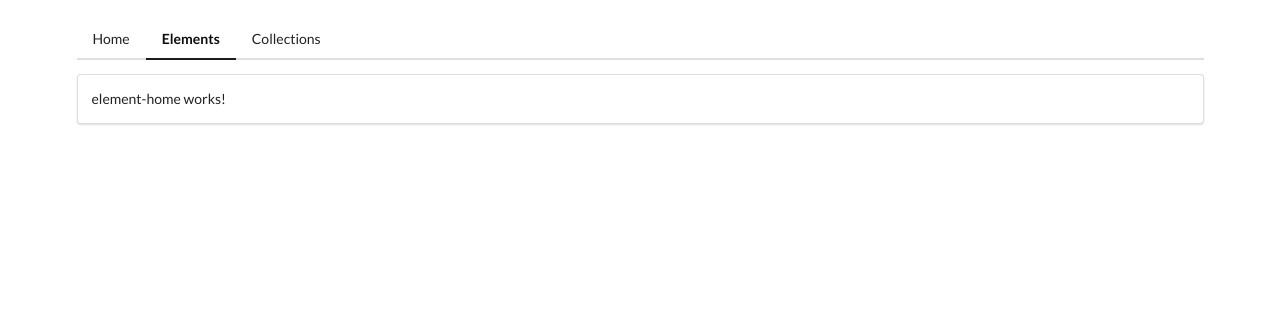
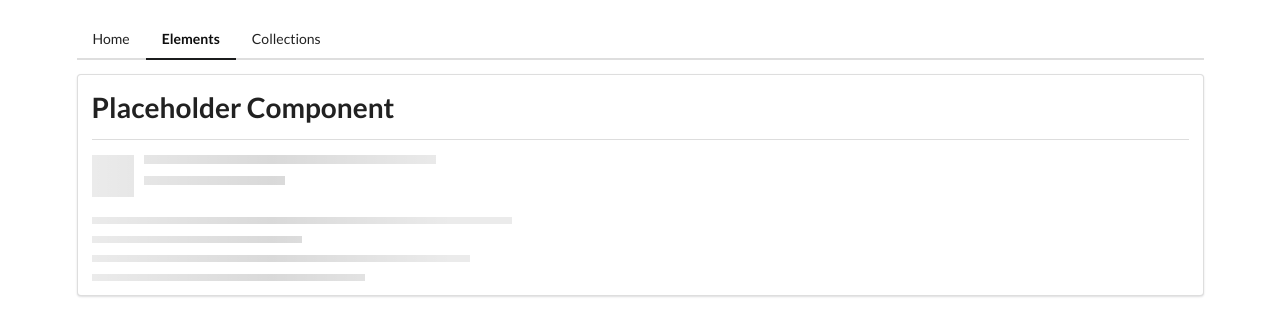
Before and after one commit to Arvind2698/comps, an Angular app: page /elements in a window 1280 px wide. Shown: the top 336 px of the page. Built offline with nearby package versions, Linux system fonts and the light colour scheme.

Commit message:
Refactoring and creating the widget module shared for common components

```diff
--- a/src/app/app.module.ts
+++ b/src/app/app.module.ts
@@ -16,6 +16,7 @@ import { ErrorPageComponent } from './error-page/error-page.component';
     BrowserModule,
     AppRoutingModule
   ],
+  exports:[],
   providers: [],
   bootstrap: [AppComponent]
 })
--- a/src/app/elements/element-home/element-home.component.html
+++ b/src/app/elements/element-home/element-home.component.html
@@ -1 +1,4 @@
-<p>element-home works!</p>
+<app-divider>
+    <header>Placeholder Component</header>
+</app-divider>
+<app-element-placeholder [line]="4" [headerPresent]="true"></app-element-placeholder>
--- /dev/null
+++ b/src/app/elements/element-placeholder/element-placeholder.component.html
@@ -0,0 +1,9 @@
+<div class="ui placeholder">
+    <div *ngIf="headerPresent" class="image header">
+        <div class="line"></div>
+        <div class="line"></div>
+    </div>
+    <div class="paragraph">
+        <div class="line" *appPrintLines="line"></div>
+    </div>
+</div>
--- /dev/null
+++ b/src/app/elements/element-placeholder/element-placeholder.component.ts
@@ -0,0 +1,18 @@
+import { Component, OnInit,Input } from '@angular/core';
+
+@Component({
+  selector: 'app-element-placeholder',
+  templateUrl: './element-placeholder.component.html',
+  styleUrls: ['./element-placeholder.component.css']
+})
+export class ElementPlaceholderComponent implements OnInit {
+
+  @Input() line:number=4;
+  @Input() headerPresent:boolean=true;
+
+  constructor() { }
+
+  ngOnInit(): void {
+  }
+
+}
--- /dev/null
+++ b/src/app/shared/divider/divider.component.html
@@ -0,0 +1,5 @@
+<h1>
+    <ng-content select="header"></ng-content>
+</h1>
+
+<div class="ui divider"></div>
--- /dev/null
+++ b/src/app/shared/divider/divider.component.ts
@@ -0,0 +1,15 @@
+import { Component, OnInit } from '@angular/core';
+
+@Component({
+  selector: 'app-divider',
+  templateUrl: './divider.component.html',
+  styleUrls: ['./divider.component.css']
+})
+export class DividerComponent implements OnInit {
+
+  constructor() { }
+
+  ngOnInit(): void {
+  }
+
+}
--- /dev/null
+++ b/src/app/shared/print-lines.directive.ts
@@ -0,0 +1,20 @@
+import { Directive,Input,ViewContainerRef,TemplateRef } from '@angular/core';
+
+@Directive({
+  selector: '[appPrintLines]'
+})
+export class PrintLinesDirective {
+
+  constructor(private viewContainerRef:ViewContainerRef, private templateRef:TemplateRef<any>) { }
+
+  @Input("appPrintLines")
+  set render(lines:number){
+    this.viewContainerRef.clear()
+    for(let i=0;i<lines;i++){
+      this.viewContainerRef.createEmbeddedView(this.templateRef,{
+        index:i
+      })
+    }
+  }
+
+}
```
Also changed, not shown: src/app/elements/elements.module.ts (+6 -2 lines), src/app/shared/shared.module.ts (added, +19 -0 lines), src/app/elements/element-placeholder/element-placeholder.component.css (added), src/app/shared/divider/divider.component.css (added).
